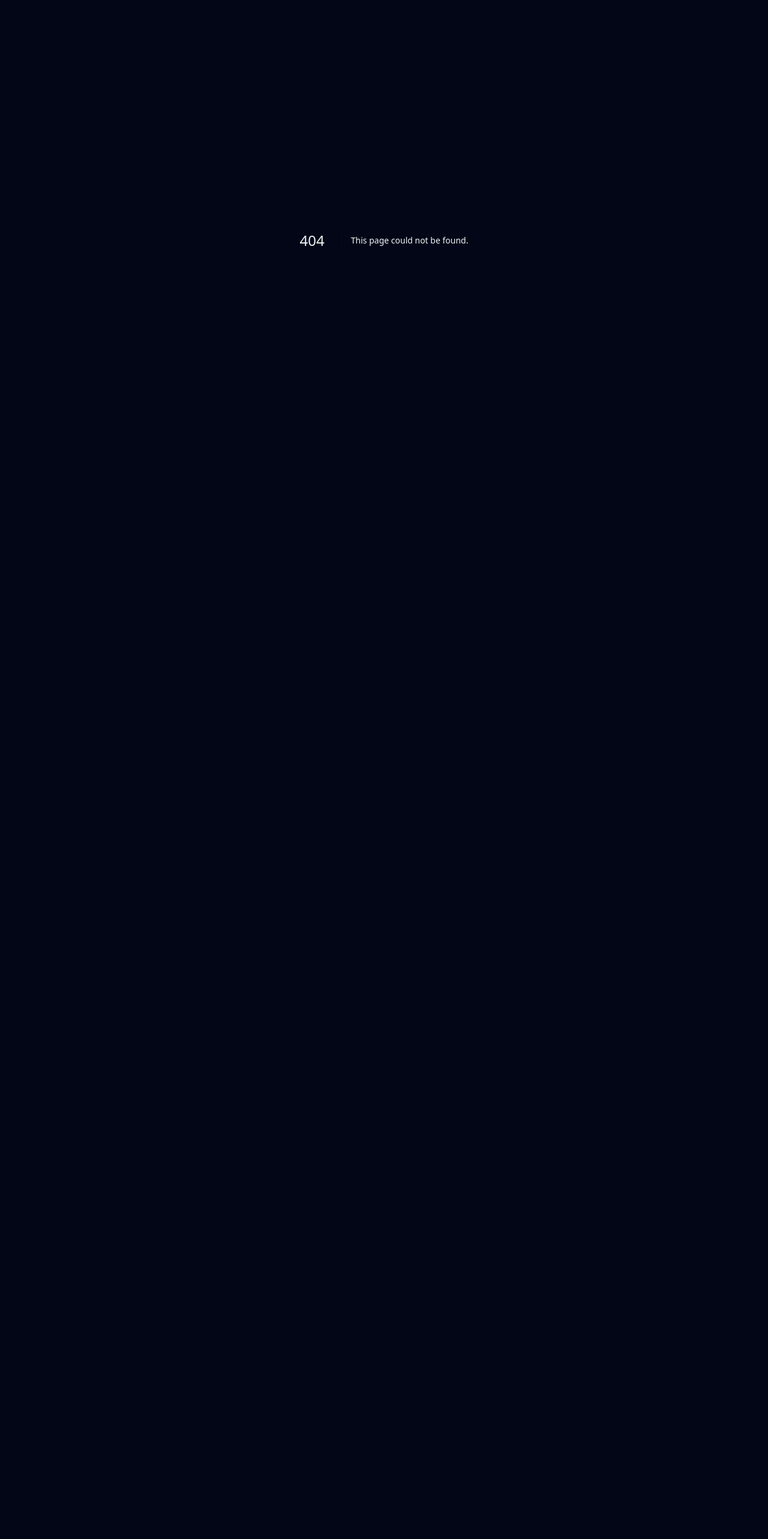
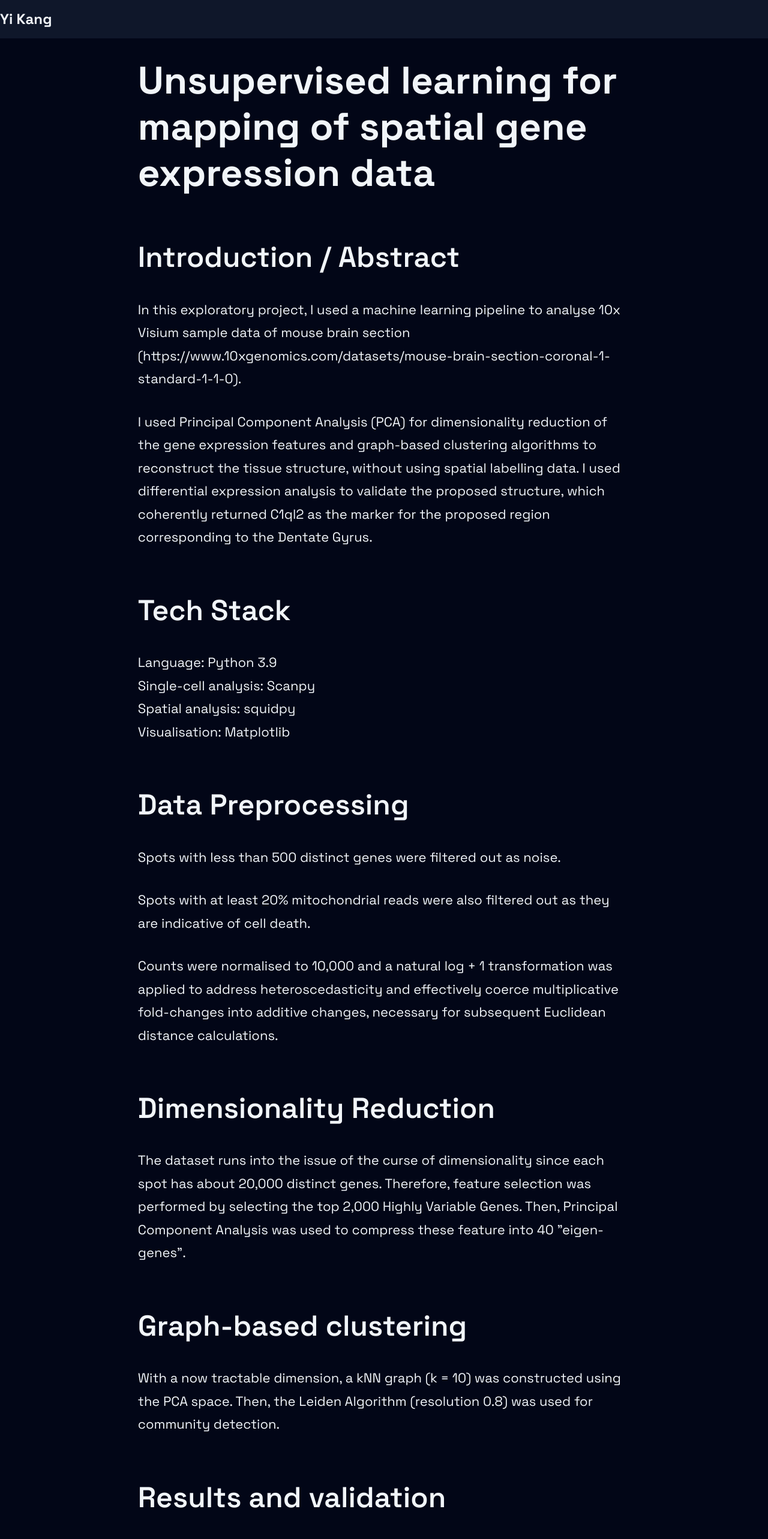
Before and after one commit to chaiyikang/chaiyikang, a Next.js app: page /projects/visium in a window 1280 px wide. Before the commit this address had no page. Shown: the top 2566 px of the page at 60% size. Before the commit the page ends 800 px from the top, so only its background shows below. Built offline with nearby package versions, Linux system fonts and the light colour scheme.

Commit message:
added v1 of visium project page

```diff
--- a/src/app/page.jsx
+++ b/src/app/page.jsx
@@ -8,9 +8,16 @@ import { Github } from "lucide-react";
 
 const projects = [
 	{
+		title: "Unsupervised learning for mapping of spatial gene expression data",
+		description: "In this exploratory project, I used a machine learning pipeline to analyse 10x Visium sample data of mouse brain section",
+		technologies: ["Python", "scanpy", "squipy", "matplotlib"],
+		link: "/projects/visium",
+		image: "/visium/image.png",
+	},
+
+	{
 		title: "Chairdoro",
-		description:
-			"Chairdoro. An aesthetic pomodoro timer. Complete with a to-do list, and statistics tracking integrated with tasks.",
+		description: "Chairdoro. An aesthetic pomodoro timer. Complete with a to-do list, and statistics tracking integrated with tasks.",
 		technologies: ["React", "Tailwind CSS", "Supabase"],
 		link: "https://chairdoro.netlify.app/",
 		image: "/chairdoro.jpeg",
@@ -20,8 +27,7 @@ const projects = [
 const essays = [
 	{
 		title: "Growth Mindset",
-		description:
-			"The single most powerful thing I have learnt in my life.",
+		description: "The single most powerful thing I have learnt in my life.",
 		link: "/growth_mindset",
 	},
 	{
@@ -42,34 +48,22 @@ export default function Home() {
 			<Header />
 			<main className="container mx-auto px-4">
 				<section id="hero" className="my-20 text-center">
-					<h1 className="text-5xl font-bold mb-6 text-slate-100">
-						Say hello to me, world!
-					</h1>
-					<p className="text-xl max-w-2xl mx-auto text-slate-300">
-						I like solving interesting and important
-						problems
-					</p>
+					<h1 className="text-5xl font-bold mb-6 text-slate-100">Say hello to me, world!</h1>
+					<p className="text-xl max-w-2xl mx-auto text-slate-300">I like solving interesting and important problems</p>
 				</section>
 
 				<div className="flex flex-col md:flex-row gap-12">
 					<section id="projects" className="flex-1">
-						<h2 className="text-3xl font-bold mb-6 text-slate-100">
-							Projects
-						</h2>
+						<h2 className="text-3xl font-bold mb-6 text-slate-100">Projects</h2>
 						<div className="space-y-6">
 							{projects.map((project, index) => (
-								<ProjectCard
-									key={index}
-									{...project}
-								/>
+								<ProjectCard key={index} {...project} />
 							))}
 						</div>
 					</section>
 
 					<section id="essays" className="flex-1">
-						<h2 className="text-3xl font-bold mb-6 text-slate-100">
-							Essays
-						</h2>
+						<h2 className="text-3xl font-bold mb-6 text-slate-100">Essays</h2>
 						<div className="space-y-6">
 							{essays.map((essay, index) => (
 								<EssayCard key={index} {...essay} />
@@ -78,24 +72,10 @@ export default function Home() {
 					</section>
 				</div>
 				<section id="github" className="my-16 text-center">
-					<h2 className="text-3xl font-bold mb-6 text-slate-100">
-						Check Out My GitHub
-					</h2>
-					<p className="text-xl mb-8 text-slate-300">
-						Explore more of my projects and contributions
-						on GitHub.
-					</p>
-					<Button
-						asChild
-						variant="outline"
-						size="lg"
-						className="bg-slate-800 text-slate-100 hover:bg-slate-700"
-					>
-						<Link
-							href="https://github.com/chaiyikang"
-							target="_blank"
-							rel="noopener noreferrer"
-						>
+					<h2 className="text-3xl font-bold mb-6 text-slate-100">Check Out My GitHub</h2>
+					<p className="text-xl mb-8 text-slate-300">Explore more of my projects and contributions on GitHub.</p>
+					<Button asChild variant="outline" size="lg" className="bg-slate-800 text-slate-100 hover:bg-slate-700">
+						<Link href="https://github.com/chaiyikang" target="_blank" rel="noopener noreferrer">
 							<Github className="mr-2 h-5 w-5" />
 							Visit My GitHub Profile
 						</Link>
--- /dev/null
+++ b/src/app/projects/project_components/backhome.jsx
@@ -0,0 +1,16 @@
+import { Button } from "@/components/ui/button";
+import Link from "next/link";
+
+export default function Backhome() {
+	return (
+		<div className="mt-12 text-center">
+			<Button
+				asChild
+				variant="secondary"
+				className="bg-slate-700 text-slate-100 hover:bg-slate-600"
+			>
+				<Link href="/">Back to mainpage</Link>
+			</Button>
+		</div>
+	);
+}
--- /dev/null
+++ b/src/app/projects/project_components/figure.jsx
@@ -0,0 +1,19 @@
+export default function Figure({ title, imageSrc, description }) {
+	return (
+		<figure className="my-8">
+			<div className="flex justify-center mb-4">
+				<img src={imageSrc} alt={title} className="max-w-full h-auto rounded-lg shadow-lg" />
+			</div>
+			{title && (
+				<figcaption className="text-center text-xl font-semibold text-slate-100 mb-2">
+					{title}
+				</figcaption>
+			)}
+			{description && (
+				<figcaption className="text-center text-base text-slate-300">
+					{description}
+				</figcaption>
+			)}
+		</figure>
+	);
+}
--- /dev/null
+++ b/src/app/projects/project_components/heading.jsx
@@ -0,0 +1,7 @@
+export default function Heading({ children }) {
+	return (
+		<h2 className="text-3xl lg:text-4xl font-semibold text-slate-100 mt-12 mb-6">
+			{children}
+		</h2>
+	);
+}
--- /dev/null
+++ b/src/app/projects/project_components/paragraph.jsx
@@ -0,0 +1,7 @@
+export default function Paragraph({children}) {
+	return (
+		<p className="text-xl leading-relaxed">
+			{children}
+		</p>
+	);
+}
--- /dev/null
+++ b/src/app/projects/project_components/project_template.jsx
@@ -0,0 +1,26 @@
+import Header from "@/components/Header";
+import Footer from "@/components/Footer";
+import { Button } from "@/components/ui/button";
+import Link from "next/link";
+import Title from "@/app/(projects)/project_components/title";
+import Heading from "@/app/(projects)/project_components/heading";
+import Paragraph from "@/app/(projects)/project_components/paragraph";
+import Quote from "@/app/(projects)/project_components/quote";
+import Backhome from "@/app/(projects)/project_components/backhome";
+
+export default function ProjectPage() {
+	return (
+		<>
+			<Header />
+			<main className="container mx-auto px-4 py-8">
+				<article className="prose prose-invert lg:prose-xl mx-auto">
+					<Title></Title>
+					<Paragraph></Paragraph>
+					<div className="space-y-4 text-slate-200">{/* project goes here */}</div>
+				</article>
+				<Backhome />
+			</main>
+			<Footer />
+		</>
+	);
+}
--- /dev/null
+++ b/src/app/projects/project_components/quote.jsx
@@ -0,0 +1,7 @@
+export default function Quote({ children }) {
+	return (
+		<blockquote className="border-l-4 border-slate-500 pl-4 italic text-slate-300 my-8 text-2xl leading-relaxed">
+			{children}
+		</blockquote>
+	);
+}
--- /dev/null
+++ b/src/app/projects/project_components/title.jsx
@@ -0,0 +1,7 @@
+export default function Title({ children }) {
+	return (
+		<h1 className="text-5xl lg:text-6xl font-bold mb-8 text-slate-100">
+			{children}
+		</h1>
+	);
+}
--- /dev/null
+++ b/src/app/projects/visium/page.jsx
@@ -0,0 +1,71 @@
+import Header from "@/components/Header";
+import Footer from "@/components/Footer";
+import Title from "@/app/projects/project_components/title";
+import Heading from "@/app/projects/project_components/heading";
+import Paragraph from "@/app/projects/project_components/paragraph";
+import Backhome from "@/app/projects/project_components/backhome";
+import Figure from "../project_components/figure";
+
+export default function ProjectPage() {
+	return (
+		<>
+			<Header />
+			<main className="container mx-auto px-4 py-8">
+				<article className="prose prose-invert lg:prose-xl mx-auto">
+					<Title>Unsupervised learning for mapping of spatial gene expression data</Title>
+					<Heading>Introduction / Abstract</Heading>
+					<Paragraph>
+						In this exploratory project, I used a machine learning pipeline to analyse 10x Visium sample data of mouse brain section
+						(https://www.10xgenomics.com/datasets/mouse-brain-section-coronal-1-standard-1-1-0).
+					</Paragraph>
+					<Paragraph>
+						I used Principal Component Analysis (PCA) for dimensionality reduction of the gene expression features and graph-based clustering algorithms to reconstruct the tissue
+						structure, without using spatial labelling data. I used differential expression analysis to validate the proposed structure, which coherently returned C1ql2 as the marker for
+						the proposed region corresponding to the Dentate Gyrus.
+					</Paragraph>
+					<Heading>Tech Stack</Heading>
+					<Paragraph>
+						Language: Python 3.9 <br />
+						Single-cell analysis: Scanpy <br />
+						Spatial analysis: squidpy <br />
+						Visualisation: Matplotlib
+					</Paragraph>
+					<Heading>Data Preprocessing</Heading>
+					<Paragraph>Spots with less than 500 distinct genes were filtered out as noise.</Paragraph>
+					<Paragraph>Spots with at least 20% mitochondrial reads were also filtered out as they are indicative of cell death.</Paragraph>
+					<Paragraph>
+						Counts were normalised to 10,000 and a natural log + 1 transformation was applied to address heteroscedasticity and effectively coerce multiplicative fold-changes into additive
+						changes, necessary for subsequent Euclidean distance calculations.
+					</Paragraph>
+					<Heading>Dimensionality Reduction</Heading>
+					<Paragraph>
+						The dataset runs into the issue of the curse of dimensionality since each spot has about 20,000 distinct genes. Therefore, feature selection was performed by selecting the top
+						2,000 Highly Variable Genes. Then, Principal Component Analysis was used to compress these feature into 40 &quot;eigen-genes&quot;.
+					</Paragraph>
+					<Heading>Graph-based clustering</Heading>
+					<Paragraph>
+						With a now tractable dimension, a kNN graph (k = 10) was constructed using the PCA space. Then, the Leiden Algorithm (resolution 0.8) was used for community detection.
+					</Paragraph>
+					<Heading>Results and validation</Heading>
+					<Paragraph>
+						In spite of the fact that these steps did not incorporate the use of spatial coordinate information, the algorithms successfully partitioned the tissue into sections visually
+						coherent with the histological image. In particular, Cluster 8 forms the distinct C-shaped structure of the Dentate Gyrus.
+					</Paragraph>
+					<Paragraph>
+						To further validate the identification of this region, differential expression analysis using a &quot;One vs Rest t-test&quot; was conducted. The C1ql2 gene was identified as
+						the most significantly different marker when compared to other clusters. Since C1ql2 is a known marker of the Dentate Gyrus, we can therefore confirm both visually and
+						biologically that the algorithm pipeline had correctly identified the Dentate Gyrus.
+					</Paragraph>
+					<Heading>Conclusion</Heading>
+					<Paragraph>
+						This exploratory project demonstrated that unsupervised machine learning methods have the potential to reconstruct and identify structures in histological images by processing
+						sequencing reads. This is an important application in spatial transcriptomics as automated annotation enables the future of automated digital pathology.
+					</Paragraph>
+					<Figure imageSrc={"/visium/image.png"} title={"Figure 1"} description={"description"}></Figure>
+				</article>
+				<Backhome />
+			</main>
+			<Footer />
+		</>
+	);
+}
```
Also changed, not shown: src/app/projects/visium/content.md (added, +22 -0 lines), public/visium/image.png (added).
